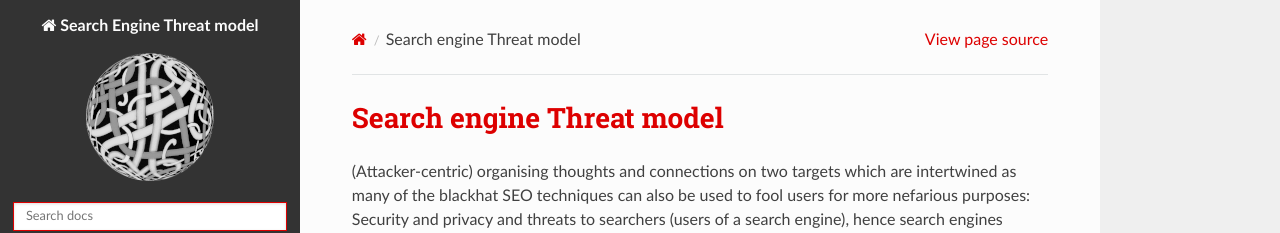
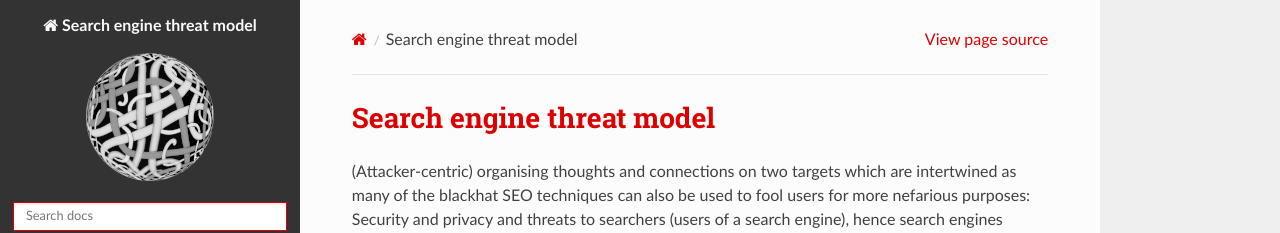
Before and after one commit to tymyrddin/se-threat-model, a Sphinx documentation site: the page built from source/index.rst, in a window 1280 px wide and 900 px high. Shown: the top 233 px of the window. Built offline with Sphinx 7.4.7 and the Read the Docs theme 2.0.0, drawn with Linux system fonts in a browser that asks for light colours.

Commit message:
Removed capitals from main title

```diff
--- a/source/conf.py
+++ b/source/conf.py
@@ -17,7 +17,7 @@
 
 # -- Project information -----------------------------------------------------
 
-project = 'Search Engine Threat model'
+project = 'Search engine threat model'
 copyright = '2022, Ty Myrddin'
 author = 'Ty Myrddin'
 
--- a/source/index.rst
+++ b/source/index.rst
@@ -3,7 +3,7 @@
    You can adapt this file completely to your liking, but it should at least
    contain the root `toctree` directive.
 
-Search engine Threat model
+Search engine threat model
 ======================================================
 
 (Attacker-centric) organising thoughts and connections on two targets which are intertwined as many of the blackhat SEO techniques can
```
Also changed, not shown: README.md (+1 -1 lines).
